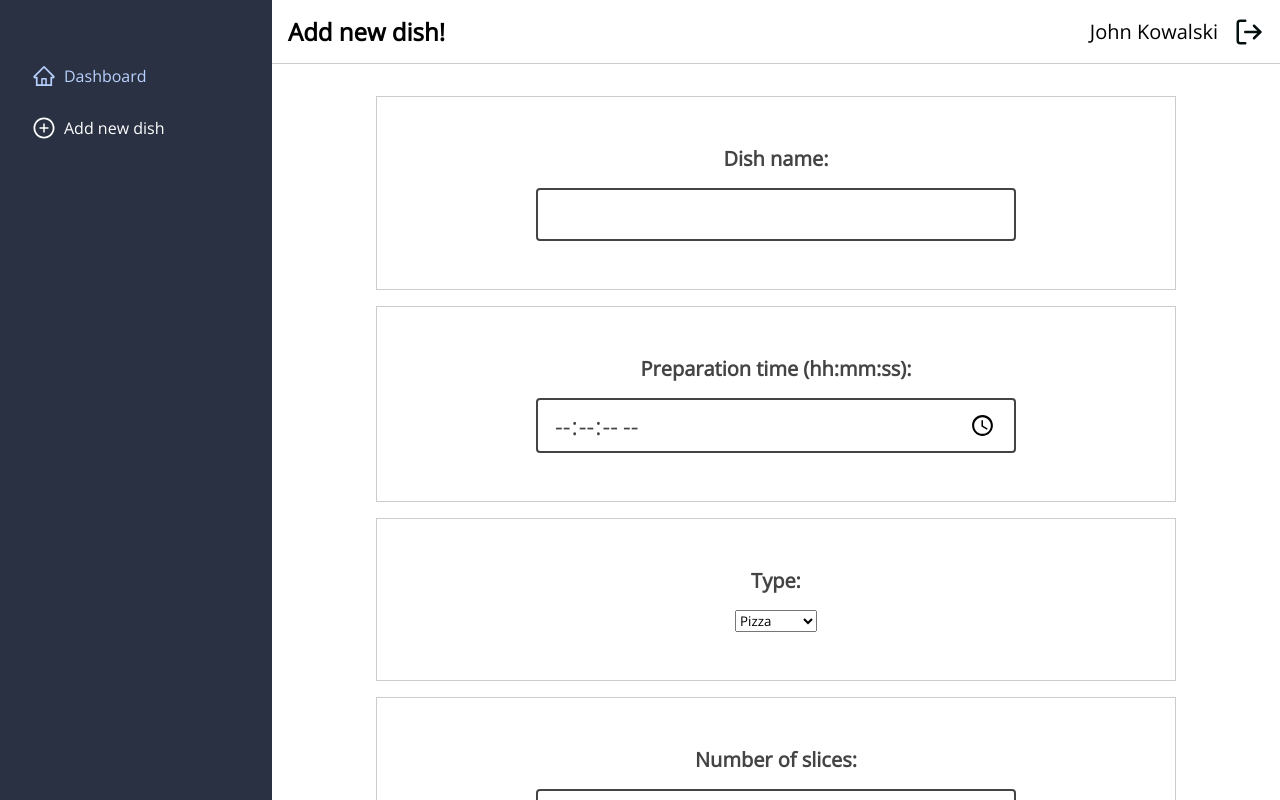
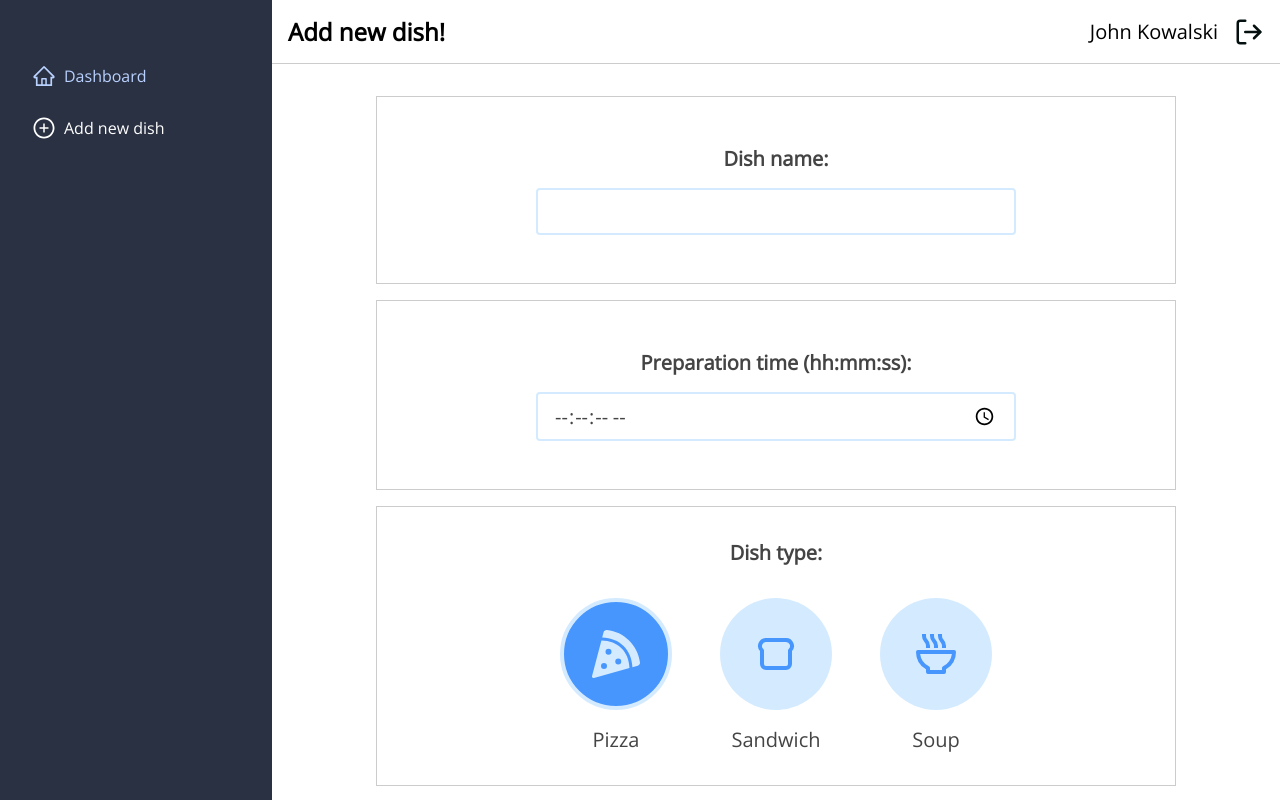
Before and after one commit to PanKarton/NewDishForm, a Next.js app: page /admin-panel/add-new-dish in a window 1280 px wide. Shown: the top 800 px of the page. Built offline with nearby package versions, Linux system fonts and the light colour scheme; a web font is replaced by a local one.

Commit message:
refactor(new-dish-form): Refactored dropdown dish type menu to radio type inputs

```diff
--- a/src/components/templates/AdminDashboard/AdminDashboard.styles.ts
+++ b/src/components/templates/AdminDashboard/AdminDashboard.styles.ts
@@ -1,12 +1,15 @@
 import styled from 'styled-components';
 
 export const StyledWrapper = styled.div`
+  position: fixed;
   display: grid;
   grid-template-columns: 17rem 1fr;
   grid-template-rows: 4rem 1fr;
   height: 100vh;
+  width: 100vw;
 
   .content-wrapper {
     grid-area: 2/2/3/3;
+    overflow: scroll;
   }
 `;
--- a/src/modules/admin-panel/NewDishForm/NewDishForm.styles.ts
+++ b/src/modules/admin-panel/NewDishForm/NewDishForm.styles.ts
@@ -21,13 +21,18 @@ export const StyledInputWrapper = styled.div`
     font-size: 1.25rem;
     font-weight: 600;
   }
+
+  .spiciness-display {
+    font-size: 1.25rem;
+    font-weight: 600;
+  }
 `;
 
 export const StyledInput = styled.input`
   color: ${({ theme }) => theme.color.adminPanel.contrastLighter};
-  border: 2px solid ${({ theme }) => theme.color.adminPanel.contrastLighter};
+  border: 2px solid ${({ theme }) => theme.color.adminPanel.secondaryAccentLight};
   padding: 0.5rem 1rem;
-  font-size: 1.5rem;
+  font-size: 1.25rem;
   border-radius: 0.25rem;
   width: 30rem;
 
@@ -41,3 +46,98 @@ export const StyledInput = styled.input`
     outline: none;
   }
 `;
+
+export const StyleddRangeInput = styled.input`
+  width: 30rem;
+
+  -webkit-appearance: none;
+  height: 20px;
+  width: 80%;
+  margin: 0;
+
+  &::-webkit-slider-runnable-track {
+    width: 100%;
+    height: 4px;
+    background: ${({ theme }) => theme.color.adminPanel.secondaryAccentLight};
+    border: none;
+    border-radius: 3px;
+  }
+
+  &::-webkit-slider-thumb {
+    -webkit-appearance: none;
+    height: 20px;
+    width: 20px;
+    border-radius: 50%;
+    background: ${({ theme }) => theme.color.adminPanel.secondaryAccent};
+    margin-top: -8px;
+    cursor: pointer;
+  }
+`;
+
+export const StyledRadioInputWrapper = styled.div`
+  display: flex;
+  flex-direction: column;
+  align-items: center;
+  gap: 1rem;
+  border: 1px solid ${({ theme }) => theme.color.borderDivider};
+  color: ${({ theme }) => theme.color.adminPanel.contrastLighter};
+  width: 100%;
+  padding: 2rem 1rem;
+
+  .dish-type {
+    font-size: 1.25rem;
+    font-weight: 600;
+  }
+  .inputs-wrapper {
+    width: 100%;
+    display: flex;
+    justify-content: center;
+    gap: 3rem;
+
+    div {
+      flex-basis: 7rem;
+      label {
+        display: flex;
+        flex-direction: column;
+        align-items: center;
+        gap: 1rem;
+        cursor: pointer;
+
+        input {
+          appearance: none;
+        }
+
+        span {
+          font-size: 1.25rem;
+        }
+
+        .icon-wrapper {
+          display: flex;
+          align-items: center;
+          justify-content: center;
+          width: 100%;
+          aspect-ratio: 1;
+          border-radius: 50%;
+          background-color: ${({ theme }) => theme.color.adminPanel.secondaryAccentLight};
+          svg {
+            color: ${({ theme }) => theme.color.adminPanel.secondaryAccent};
+            font-size: 3rem;
+          }
+        }
+      }
+
+      &:hover {
+        cursor: pointer;
+      }
+
+      &:has(input:checked) .icon-wrapper {
+        background-color: ${({ theme }) => theme.color.adminPanel.secondaryAccent};
+        border: 0.25rem solid ${({ theme }) => theme.color.adminPanel.secondaryAccentLight};
+
+        svg {
+          color: ${({ theme }) => theme.color.adminPanel.secondaryAccentLight};
+        }
+      }
+    }
+  }
+`;
--- a/src/modules/admin-panel/NewDishForm/NewDishForm.tsx
+++ b/src/modules/admin-panel/NewDishForm/NewDishForm.tsx
@@ -1,6 +1,15 @@
 import { useCallback } from 'react';
-import { StyledForm, StyledInput, StyledInputWrapper } from './NewDishForm.styles';
+import {
+  StyleddRangeInput,
+  StyledForm,
+  StyledInput,
+  StyledInputWrapper,
+  StyledRadioInputWrapper,
+} from './NewDishForm.styles';
 import { useNewDishForm } from './useNewDishForm';
+import { FaPizzaSlice } from 'react-icons/fa';
+import { BiBowlHot } from 'react-icons/bi';
+import { TbBread } from 'react-icons/tb';
 
 export const NewDishForm = () => {
   const { dishData, handleUpdateDishData } = useNewDishForm();
@@ -9,7 +18,7 @@ export const NewDishForm = () => {
     () => (
       <StyledInputWrapper>
         <label htmlFor="spiciness_scale">Spiciness (1-10):</label>
-        <StyledInput
+        <StyleddRangeInput
           type="range"
           id="spiciness_scale"
           name="spiciness_scale"
@@ -18,6 +27,7 @@ export const NewDishForm = () => {
           value={dishData.spiciness_scale}
           onChange={handleUpdateDishData}
         />
+        <div className="spiciness-display">{dishData.spiciness_scale}</div>
       </StyledInputWrapper>
     ),
     [dishData.spiciness_scale, handleUpdateDishData]
@@ -94,14 +104,56 @@ export const NewDishForm = () => {
         ></StyledInput>
       </StyledInputWrapper>
 
-      <StyledInputWrapper>
-        <label>Type:</label>
-        <select name="type" onChange={handleUpdateDishData}>
-          <option value="pizza">Pizza</option>
-          <option value="soup">Soup</option>
-          <option value="sandwich">Sandwich</option>
-        </select>
-      </StyledInputWrapper>
+      <StyledRadioInputWrapper>
+        <span className="dish-type">Dish type:</span>
+        <div className="inputs-wrapper">
+          <div>
+            <label>
+              <input
+                type="radio"
+                name="type"
+                value="pizza"
+                checked={dishData.type === 'pizza'}
+                onChange={handleUpdateDishData}
+              />
+              <div className="icon-wrapper">
+                <FaPizzaSlice />
+              </div>
+              <span>Pizza</span>
+            </label>
+          </div>
+          <div>
+            <label>
+              <input
+                type="radio"
+                name="type"
+                value="sandwich"
+                checked={dishData.type === 'sandwich'}
+                onChange={handleUpdateDishData}
+              />
+              <div className="icon-wrapper">
+                <TbBread />
+              </div>
+              <span>Sandwich</span>
+            </label>
+          </div>
+          <div>
+            <label>
+              <input
+                type="radio"
+                name="type"
+                value="soup"
+                checked={dishData.type === 'soup'}
+                onChange={handleUpdateDishData}
+              />
+              <div className="icon-wrapper">
+                <BiBowlHot />
+              </div>
+              <span>Soup</span>
+            </label>
+          </div>
+        </div>
+      </StyledRadioInputWrapper>
       {renderDishOptions()}
       <input type="submit" value="Submit" />
     </StyledForm>
```
